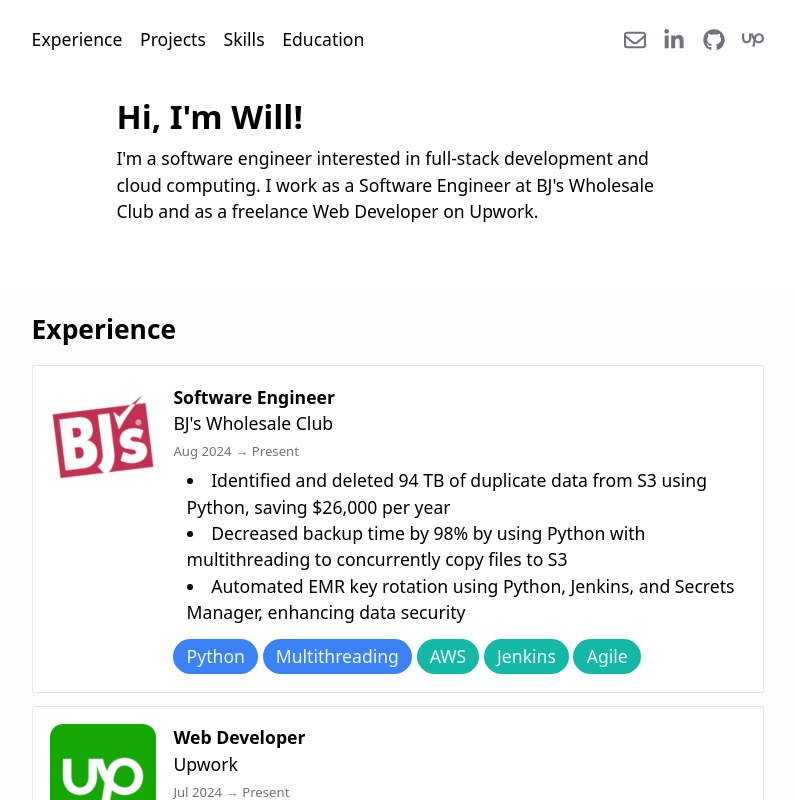
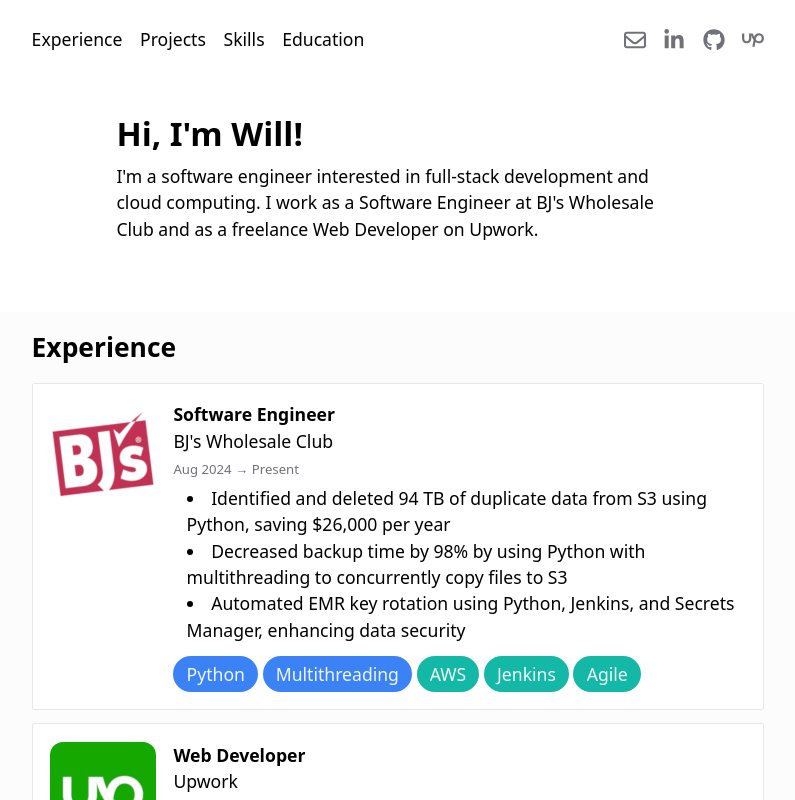
Before and after one commit to willdufault/portfolio, a React (Vite) app: page / in a window 1280 px wide. Shown: the top 800 px of the page, without its empty margins (242-1037 px from the left). Built offline with nearby package versions, Linux system fonts and the light colour scheme.

Commit message:
updated hero top spacing

```diff
--- a/src/components/sections/Hero/index.tsx
+++ b/src/components/sections/Hero/index.tsx
@@ -5,7 +5,7 @@
   return (
     <>
       <Section id='hero'>
-        <div className='max-w-lg mx-auto'>
+        <div className='max-w-lg mx-auto pt-4'>
           <h1 className='text-3xl font-semibold pb-2'>Hi, I'm Will!</h1>
           <p>I'm a software engineer interested in full-stack development and cloud computing. I work as a Software Engineer at BJ's Wholesale Club and as a freelance Web Developer on Upwork.</p>
         </div>
```
